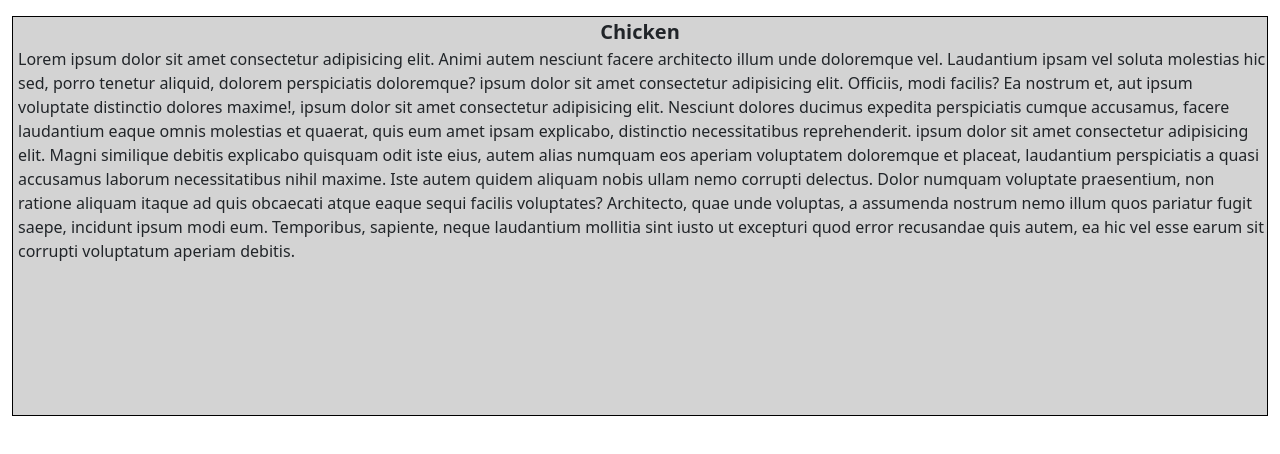
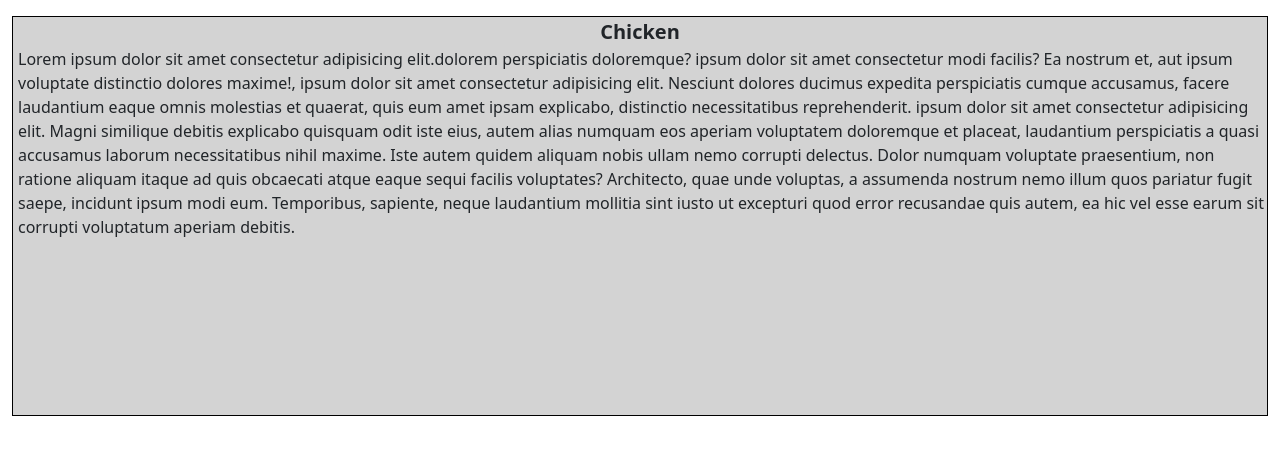
Before and after one commit to Aleeha-Ishfaq/Assignment-3rd, a plain HTML site: page index.html in a window 1280 px wide. Shown: the part 148-602 px from the top of the page. Drawn offline with nearby package versions, Linux system fonts and the light colour scheme.

Commit message:
Update index.html

```diff
--- a/index.html
+++ b/index.html
@@ -39,11 +39,12 @@
       <div class="box">
       <span class="span">Chicken</span>
       <div class="para">
-        <p>Lorem ipsum dolor sit amet consectetur adipisicing elit. Animi autem nesciunt facere architecto illum unde doloremque vel. Laudantium ipsam vel soluta molestias hic sed, porro tenetur aliquid, dolorem perspiciatis doloremque? ipsum dolor sit amet consectetur adipisicing elit. Officiis, modi facilis? Ea nostrum et, aut ipsum voluptate distinctio dolores maxime!, ipsum dolor sit amet consectetur adipisicing elit. Nesciunt dolores ducimus expedita perspiciatis cumque accusamus, facere laudantium eaque omnis molestias et quaerat, quis eum amet ipsam explicabo, distinctio necessitatibus reprehenderit. ipsum dolor sit amet consectetur adipisicing elit. Magni similique debitis explicabo quisquam odit iste eius, autem alias numquam eos aperiam voluptatem doloremque et placeat, laudantium perspiciatis a quasi accusamus laborum necessitatibus nihil maxime. Iste autem quidem aliquam nobis ullam nemo corrupti delectus. Dolor numquam voluptate praesentium, non ratione aliquam itaque ad quis obcaecati atque eaque sequi facilis voluptates? Architecto, quae unde voluptas, a assumenda nostrum nemo illum quos pariatur fugit saepe, incidunt ipsum modi eum. Temporibus, sapiente, neque laudantium mollitia sint iusto ut excepturi quod error recusandae quis autem, ea hic vel esse earum sit corrupti voluptatum aperiam debitis. </p>
+        <p>Lorem ipsum dolor sit amet consectetur adipisicing elit.dolorem perspiciatis doloremque? ipsum dolor sit amet consectetur  modi facilis? Ea nostrum et, aut ipsum voluptate distinctio dolores maxime!, ipsum dolor sit amet consectetur adipisicing elit. Nesciunt dolores ducimus expedita perspiciatis cumque accusamus, facere laudantium eaque omnis molestias et quaerat, quis eum amet ipsam explicabo, distinctio necessitatibus reprehenderit. ipsum dolor sit amet consectetur adipisicing elit. Magni similique debitis explicabo quisquam odit iste eius, autem alias numquam eos aperiam voluptatem doloremque et placeat, laudantium perspiciatis a quasi accusamus laborum necessitatibus nihil maxime. Iste autem quidem aliquam nobis ullam nemo corrupti delectus. Dolor numquam voluptate praesentium, non ratione aliquam itaque ad quis obcaecati atque eaque sequi facilis voluptates? Architecto, quae unde voluptas, a assumenda nostrum nemo illum quos pariatur fugit saepe, incidunt ipsum modi eum. Temporibus, sapiente, neque laudantium mollitia sint iusto ut excepturi quod error recusandae quis autem, ea hic vel esse earum sit corrupti voluptatum aperiam debitis. </p>
       </div>
       </div>
     </div>
     </div>
   </section>
 </body>
+
 </html>
```
